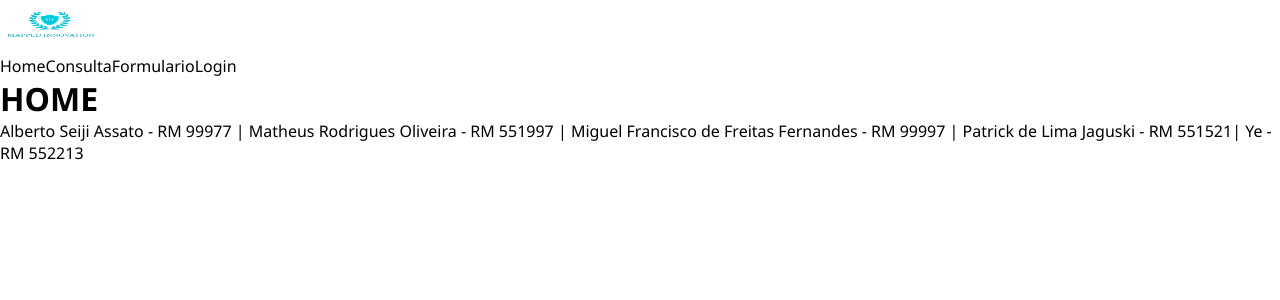
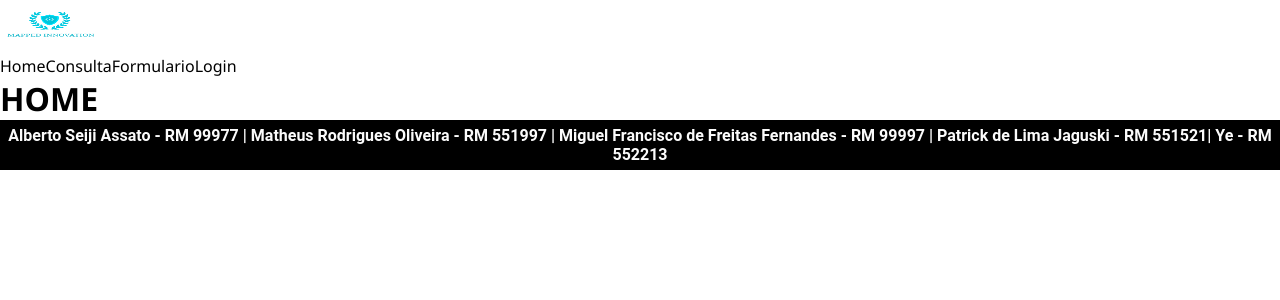
Before and after one commit to Miguel-Fr3/Gs_RWD, a Next.js app: page / in a window 1280 px wide. Shown: the top 300 px of the page. Built offline with nearby package versions, Linux system fonts and the light colour scheme.

Commit message:
Estilizando rodape

```diff
--- a/package.json
+++ b/package.json
@@ -9,9 +9,10 @@
     "lint": "next lint"
   },
   "dependencies": {
+    "next": "14.0.3",
     "react": "^18",
     "react-dom": "^18",
-    "next": "14.0.3"
+    "sass": "^1.69.5"
   },
   "devDependencies": {
     "eslint": "^8",
--- a/src/components/Rodape/Rodape.jsx
+++ b/src/components/Rodape/Rodape.jsx
@@ -1,4 +1,4 @@
-
+import './Rodape.scss'
 export default function Rodape() {
   return (
     <footer>
--- /dev/null
+++ b/src/components/Rodape/Rodape.scss
@@ -0,0 +1,21 @@
+.rodape{
+    width: 100vw;
+    display: flex;
+    align-items: center;
+    justify-content: center;
+    background-color: #000;
+    color: #fbfbfb;
+    height: 50px;
+
+    p{
+        color: #fbfbfb;
+        display: flex;
+        align-self: center;
+        justify-content: center;
+        text-decoration: none;
+        font-size: 1rem;
+        font-family: 'Roboto', sans-serif;
+        font-weight: 700;
+        text-align: center;
+    }
+}
```
Also changed, not shown: 1 other file (tests, documents, lock files or other folders).
